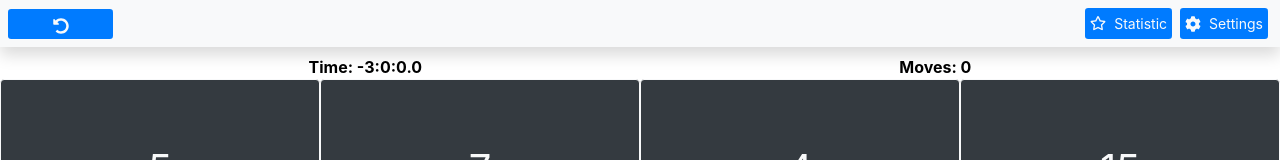
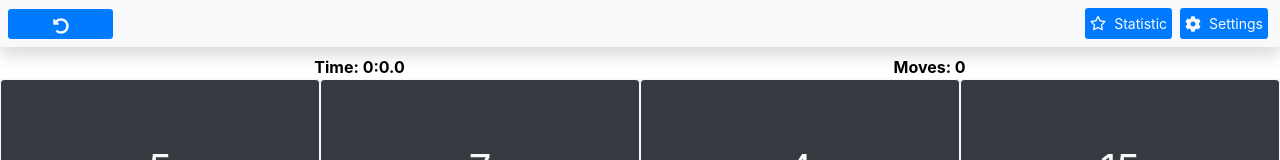
Before and after one commit to Fifteen-collect/frontend-js, a React (Create React App) app: page / in a window 1280 px wide. Shown: the top 160 px of the page. Built offline with nearby package versions, Linux system fonts and the light colour scheme; the HTML template or start-up script is replaced by a standard one.

Commit message:
Fix time hack with hours Fix some Fomat render for Time

```diff
--- a/src/Components/Header/Timer.tsx
+++ b/src/Components/Header/Timer.tsx
@@ -34,12 +34,12 @@ export class Timer extends React.Component<TimerProps, TimerState> {
     };
 
     public render() {
-        let time: Date = new Date(0);
+        let time: Date = new Date(0, 0, 0, 0, 0, 0, 0);
         if (!this.context.run && this.context.solved) {
-            time = new Date(this.state.lastSolveTime)
+            time = new Date(0, 0, 0, 0, 0, 0, this.state.lastSolveTime);
         } else if (this.state.currentTime !== 0) {
             let milliseconds = this.state.currentTime - this.props.startTime;
-            time = new Date(milliseconds)
+            time = new Date(0, 0, 0, 0, 0, 0, milliseconds);
         }
 
         return <ThemeContext.Consumer>
@@ -90,12 +90,10 @@ function Time({children, time}: TimeInterface): React.ReactElement {
     return <ThemeContext.Consumer>
         {(theme: ThemeProps) => <b style={{color: theme.timerTextColor}}>
             {children}
-            {time ? <>
-                {time.getHours() - 3 ? `${time.getHours() - 3}:` : ''}
-                {time.getMinutes()}:
-                {time.getSeconds()}.
-                {time.getMilliseconds()}
-            </> : '0:0.0'}
+            {time.getHours() ? `${time.getHours()}:` : ''}
+            {time.getMinutes()}:
+            {time.getSeconds()}.
+            {time.getMilliseconds()}
         </b>}
     </ThemeContext.Consumer>
 }
```
